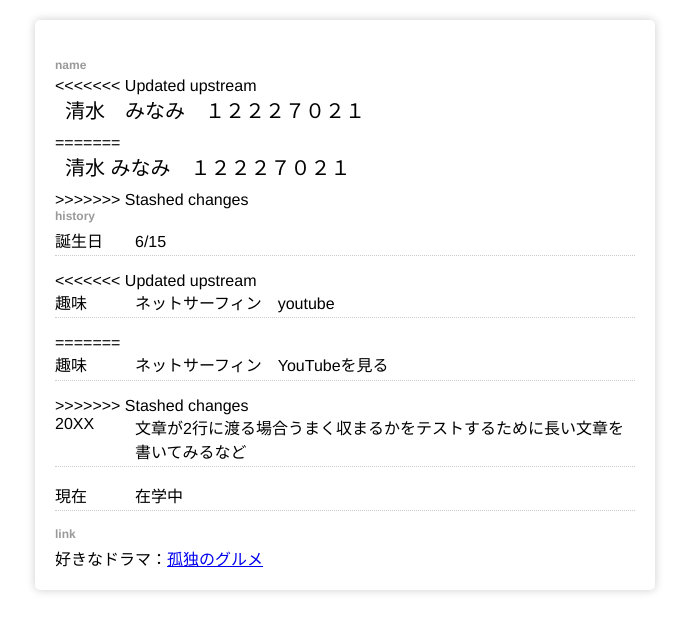
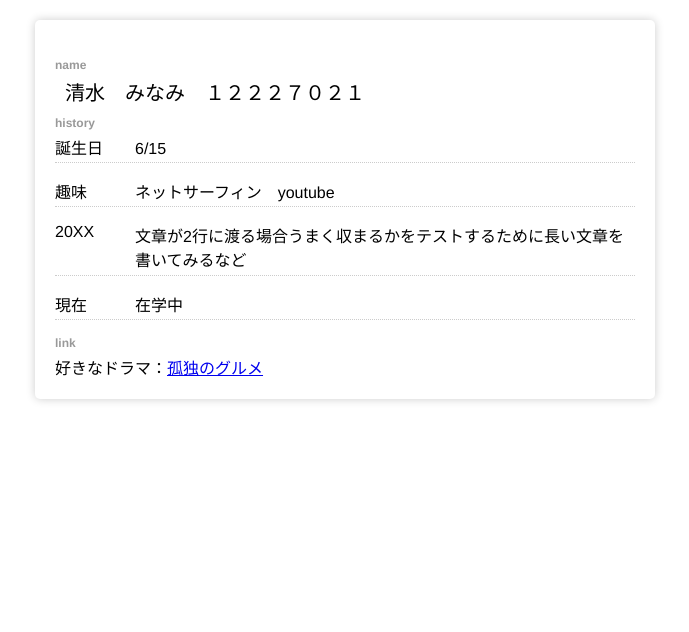
Before and after one commit to KUAD-XtechDesign/simple_page-shimizuminami0615, a plain HTML site: page index.html in a window 1280 px wide. Shown: the whole page, without its empty margins (295-984 px from the left). Drawn offline with Linux system fonts and the light colour scheme.

Commit message:
Update index.html

```diff
--- a/index.html
+++ b/index.html
@@ -13,29 +13,19 @@
     <div class="wrapper">
 
       <!-- 画像 -->
-      <div id=https://d.kuku.lu/f53ef2a33"card">
+      <div id="card">
         <img src="">
       </div>
 
       <!-- 個人情報なので注意 -->
       <div class="profile">
         <h2 class="title">name</h2>
-<<<<<<< Updated upstream
         <h1 class="name">清水　みなみ　１２２２７０２１</h1>
-=======
-        <h1 class="name">清水 みなみ　１２２２７０２１</h1>
->>>>>>> Stashed changes
 
         <h2 class="title">history</h2>
         <ul class="history_list">
           <li><div class="year">誕生日 </div><div class="txt">6/15　</div></li>
-<<<<<<< Updated upstream
           <li><div class="year">趣味</div><div class="txt">ネットサーフィン　youtube</div></li>
-=======
-          <li><div class="year">趣味</div><div class="txt">ネットサーフィン　YouTubeを見る
-
-          </div></li>
->>>>>>> Stashed changes
           <li><div class="year">20XX</div><div class="txt">文章が2行に渡る場合うまく収まるかをテストするために長い文章を書いてみるなど</div></li>
           <li><div class="year">現在</div><div>在学中</div></li>
         </ul>
```
